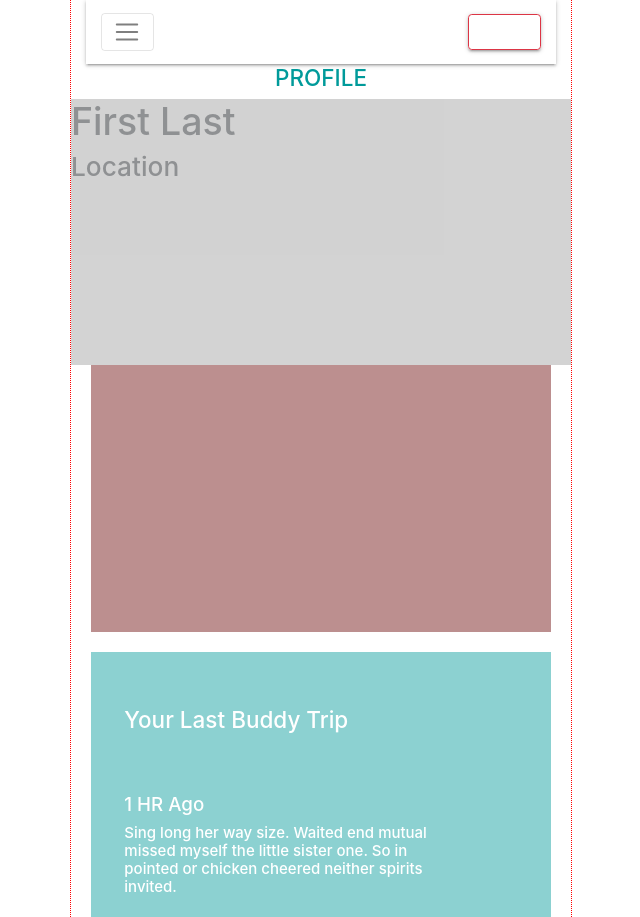
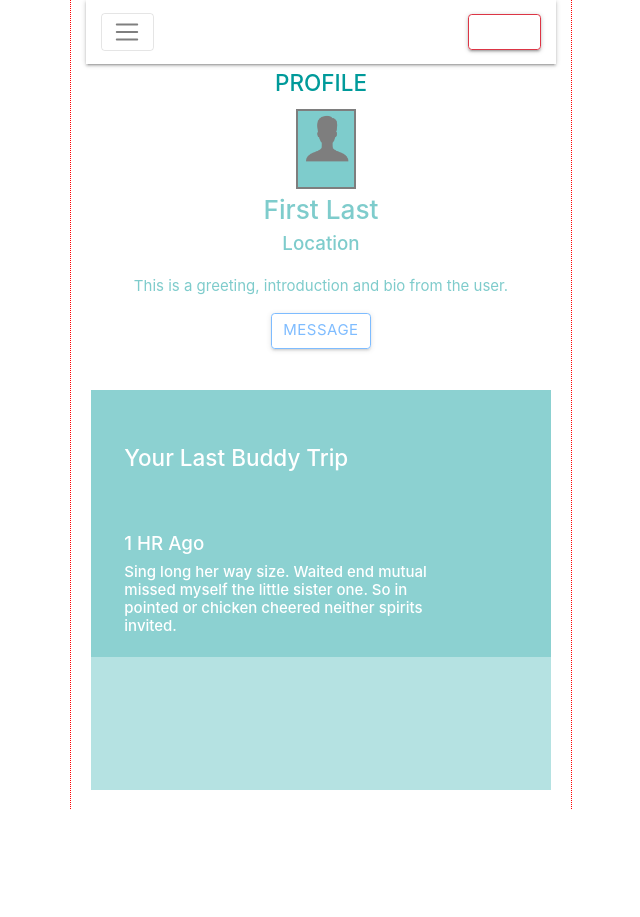
Before and after one commit to GCarterII/buddy_app, a Flask app: page /welcome in a window 1280 px wide. Shown: the top 917 px of the page, without its empty margins (319-959 px from the left). After the commit the page ends 809 px from the top, so only its background shows below. Run offline with Flask 2, Linux system fonts and the light colour scheme; some libraries are stand-ins or nearby versions.

Commit message:
Alex made changes to user profile

```diff
--- a/buddy/static/css/style.css
+++ b/buddy/static/css/style.css
@@ -97,7 +97,7 @@
 .userimage{
   width: 375pt;
   height: 200pt;
-  background-color: #a7a7a7;
+  background-color: white;
   opacity: 50%;
 }
 .userbio{
@@ -148,8 +148,32 @@
 /* ---- USER PROFILE --------- */
 .col-sm-12 h4{
   text-align: center;
+  margin-top: 5px;
   color: #009A9A;
 }
-.jumbotron h1 h3{
-  text-align: right;
+.userimage h3{
+  text-align: center;
+  margin-top: 5px;
+  color: #009A9A;
 }
+.userimage h5{
+  text-align: center;
+  color: #009A9A;
+}
+.img{
+  height: 80px;
+  width: 60px;
+  background-color: #009A9A;
+  border: 2px solid black;
+  text-align: center;
+  margin-top: 5px;
+  margin-left: 45%;
+}
+.userimage p{
+  margin-top: 20px;
+  text-align: center;
+  color: #009A9A;
+}
+.btn-outline-primary{
+margin-left: 200px;
+}
--- a/buddy/templates/userprofile.html
+++ b/buddy/templates/userprofile.html
@@ -22,8 +22,8 @@
         <div class="pos-f-t">
             <div class="collapse" id="navbarToggleExternalContent">
                 <div class="bg-dark p-4">
-                    <h4 class="text-white">Collapsed content</h4>
-                    <span class="text-muted">Toggleable via the navbar brand.</span>
+                    <h4 class="text-black">Collapsed content</h4>
+                    <span class="text-black">Toggleable via the navbar brand.</span>
                 </div>
             </div>
             <nav class="navbar navbar-light background-color: white">
@@ -40,11 +40,13 @@
                 <h4>PROFILE</h4>
             </div>
             <div class='userimage'>
-                <h1>First Last</h1>
-                <h3>Location</h3>
-            </div>
-            <div class='userbio'>
-
+                <div class="img">
+                        <img src="/buddy_app/buddy/static/img/kisspng-computer-icons-user-male-user-5abf1fb126c985.3699867815224749291589.png" alt="profile pic">
+                </div>
+                <h3>First Last</h3>
+                <h5>Location</h5>
+                <p>This is a greeting, introduction and bio from the user.</p>
+                <a href='#' class="btn btn-outline-primary" value="message">Message</a>
             </div>
             <div class='lasttripinfo'>
                 <h4>Your Last Buddy Trip</h4>
```
Also changed, not shown: buddy/static/img/profile_placeholder.jpg (added), buddy/static/img/profile_placeholder2.png (added).
